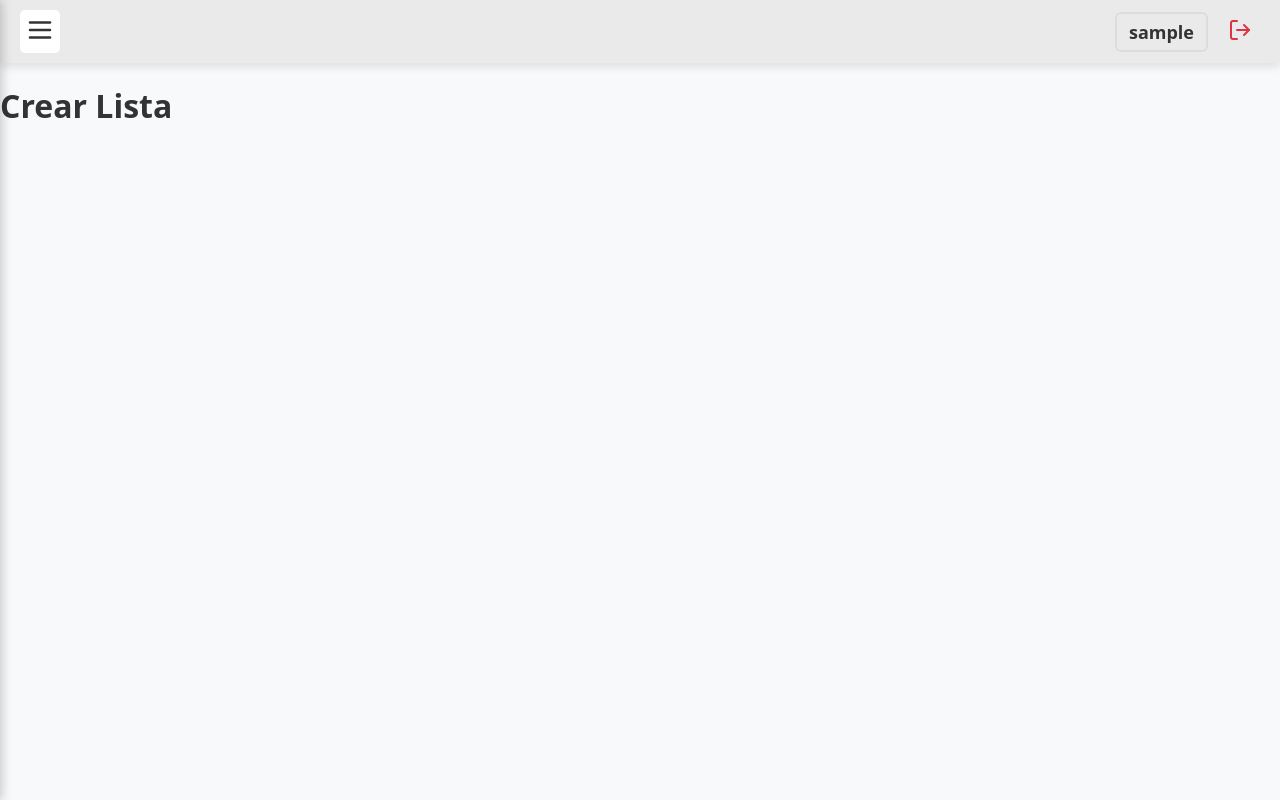
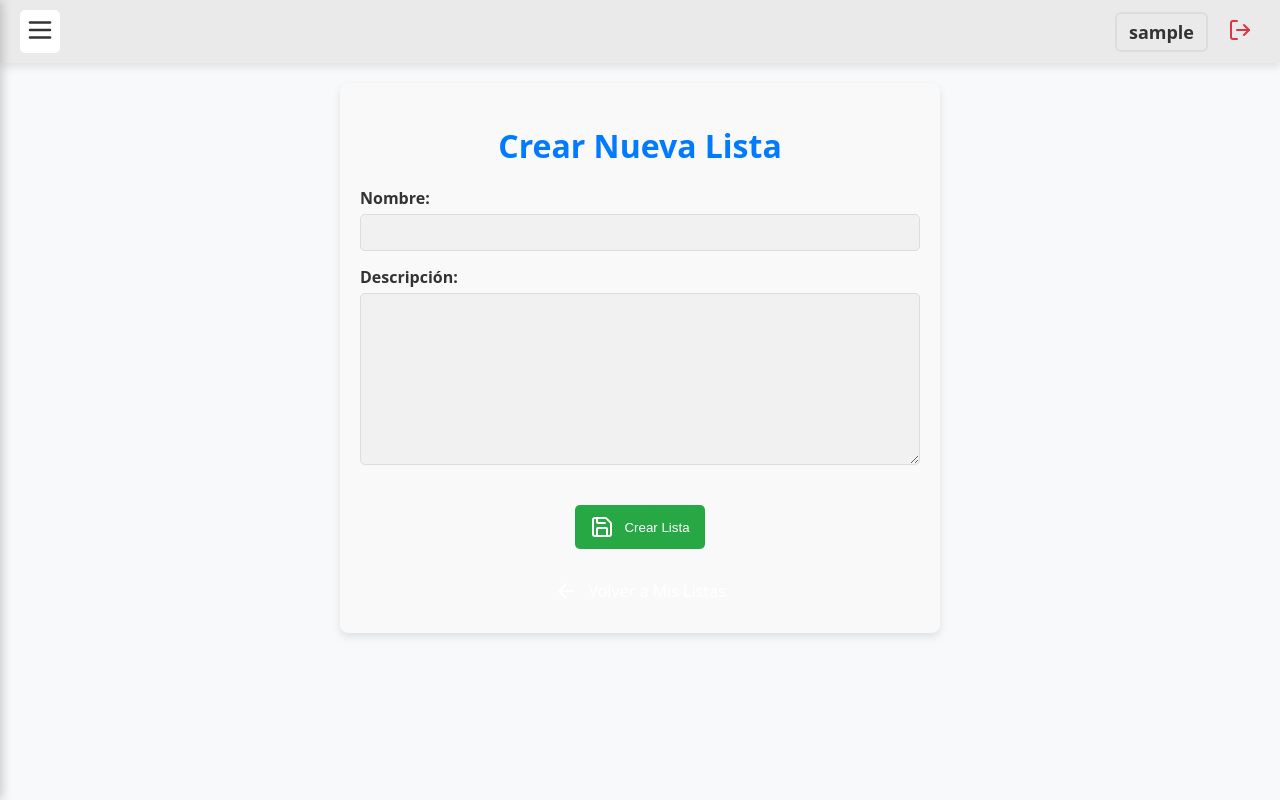
Before and after one commit to Danielrey99/Python, a React (Vite) app in the folder proyectos/web_python_todolist/web/: page /create-list in a window 1280 px wide. Built offline with nearby package versions, Linux system fonts and the light colour scheme; sample sign-in values are in the browser's storage.

Commit message:
feat(todolist): Agregar vista para crear lista y la funcion de eliminar lista

```diff
--- a/proyectos/web_python_todolist/web/src/pages/CreateListPage.jsx
+++ b/proyectos/web_python_todolist/web/src/pages/CreateListPage.jsx
@@ -1,8 +1,85 @@
+import React, { useState } from 'react';
+import { useNavigate, Link } from 'react-router-dom';
+import { crearLista } from '../services/apiService';
+import styles from './CreateListPage.module.css';
+import { ArrowLeft, Save } from 'lucide-react';
+
 function CreateListPage() {
+    const navigate = useNavigate();
+    const [nombreLista, setNombreLista] = useState('');
+    const [descripcion, setDescripcion] = useState('');
+    const [error, setError] = useState(null);
+    const [loading, setLoading] = useState(false);
+
+    const handleSubmit = async (e) => {
+        e.preventDefault();
+        setLoading(true);
+        setError(null);
+        try {
+            const nuevaLista = await crearLista(nombreLista, descripcion);
+            navigate(`/list/${nuevaLista.id}`);
+        } catch (err) {
+            setError(err.message);
+            setLoading(false);
+        }
+    };
+
+    if (loading) {
+        return (
+            <div className={styles.createFullScreenContainer}>
+                <div className={styles.createMessageContainer}>
+                    <div className={styles.createLoading}>
+                        Cargando...
+                    </div>
+                </div>
+            </div>
+        );
+    }
+
+    if (error) {
+        return (
+            <div className={styles.createFullScreenContainer}>
+                <div className={styles.createMessageContainer}>
+                    <div className={styles.createError}>Error: {error}</div>
+                </div>
+            </div>
+        );
+    }
 
     return (
-        <div>
-            <h1>Crear Lista</h1>
+        <div className={styles.createContainer}>
+            <h1 className={styles.createTitle}>Crear Nueva Lista</h1>
+            <form onSubmit={handleSubmit}>
+                <div className={styles.createFormGroup}>
+                    <label htmlFor="nombreLista" className={styles.createLabel}>Nombre:</label>
+                    <input
+                        type="text"
+                        id="nombreLista"
+                        value={nombreLista}
+                        onChange={(e) => setNombreLista(e.target.value)}
+                        required
+                        className={styles.createInput}
+                    />
+                </div>
+                <div className={styles.createFormGroup}>
+                    <label htmlFor="descripcion" className={styles.createLabel}>Descripción:</label>
+                    <textarea
+                        id="descripcion"
+                        value={descripcion}
+                        onChange={(e) => setDescripcion(e.target.value)}
+                        className={styles.createTextarea}
+                        rows="10"
+                    />
+                </div>
+                <button type="submit" className={styles.createSaveButton}>
+                    <Save size={24} className={styles.createIconMargin} /> Crear Lista
+                </button>
+            </form>
+            <div className={styles.createLinksContainer}>
+                <Link to="/todolist" className={styles.createBackButton}>
+                    <ArrowLeft size={24} className={styles.createIconMargin} /> Volver a Mis Listas
+                </Link>
+            </div>
         </div>
     );
 }
--- /dev/null
+++ b/proyectos/web_python_todolist/web/src/pages/CreateListPage.module.css
@@ -0,0 +1,124 @@
+.createContainer {
+    width: 90%;
+    max-width: 600px;
+    margin: 20px auto;
+    padding: 20px;
+    text-align: center;
+    background-color: var(--background);
+    color: var(--text);
+    border-radius: 8px;
+    box-shadow: 0 4px 8px rgba(0, 0, 0, 0.1);
+}
+
+.createTitle {
+    font-size: 2em;
+    margin-bottom: 20px;
+    color: var(--primary);
+}
+
+.createFormGroup {
+    margin-bottom: 15px;
+    text-align: left;
+}
+
+.createLabel {
+    display: block;
+    margin-bottom: 5px;
+    font-weight: bold;
+}
+
+.createInput,
+.createTextarea {
+    width: 100%;
+    padding: 10px;
+    border: 1px solid var(--border);
+    border-radius: 5px;
+    background-color: var(--table-row-alt);
+    color: var(--text);
+}
+
+.createTextarea {
+    resize: vertical;
+}
+
+.createSaveButton {
+    display: inline-flex;
+    align-items: center;
+    justify-content: center;
+    padding: 10px 15px;
+    background-color: var(--secondary);
+    color: white;
+    border: none;
+    border-radius: 5px;
+    cursor: pointer;
+    transition: background-color 0.3s;
+    margin-top: 20px;
+}
+
+.createSaveButton:hover {
+    background-color: var(--secondary-darker);
+}
+
+.createLinksContainer {
+    margin-top: 20px;
+    display: flex;
+    justify-content: center;
+}
+
+.createBackButton {
+    display: inline-flex;
+    align-items: center;
+    justify-content: center;
+    padding: 10px 15px;
+    border-radius: 5px;
+    color: white;
+    text-decoration: none;
+    transition: background-color 0.3s;
+    margin: 0 10px;
+}
+
+.createBackButton:hover {
+    background-color: var(--primary-darker);
+    transform: scale(1.1);
+}
+
+.createIconMargin {
+    margin-right: 10px;
+}
+
+.createFullScreenContainer {
+    display: flex;
+    justify-content: center;
+    align-items: center;
+    position: fixed;
+    top: 0;
+    left: 0;
+    width: 100%;
+    height: 100%;
+    background-color: rgba(0, 0, 0, 0.1);
+}
+
+.createMessageContainer {
+    text-align: center;
+}
+
+.createLoading {
+    color: var(--secondary-text);
+    background-color: var(--table-row-alt);
+    padding: 10px;
+    border-radius: 5px;
+    margin-top: 20px;
+    text-align: center;
+    display: flex;
+    align-items: center;
+    justify-content: center;
+}
+
+.createError {
+    color: var(--error);
+    background-color: var(--error-background);
+    padding: 10px;
+    border-radius: 5px;
+    margin-top: 20px;
+    text-align: center;
+}
--- a/proyectos/web_python_todolist/web/src/pages/ListDetailPage.jsx
+++ b/proyectos/web_python_todolist/web/src/pages/ListDetailPage.jsx
@@ -1,38 +1,45 @@
 import React, { useEffect, useState } from 'react';
-import { useParams, Link } from 'react-router-dom';
-import { obtenerListaPorId } from '../services/apiService';
+import { useParams, Link, useNavigate } from 'react-router-dom';
+import { obtenerListaPorId, eliminarLista } from '../services/apiService';
 import styles from './ListDetailPage.module.css';
-import { Loader2, Edit, ArrowLeft } from 'lucide-react';
+import { Loader2, Edit, ArrowLeft, Trash2 } from 'lucide-react';
 
 function ListDetailPage() {
     const { id } = useParams();
+    const navigate = useNavigate();
     const [lista, setLista] = useState(null);
     const [error, setError] = useState(null);
+    const [loading, setLoading] = useState(true);
 
     useEffect(() => {
         async function cargarLista() {
             try {
                 const data = await obtenerListaPorId(id);
                 setLista(data);
+                setLoading(false);
             } catch (err) {
                 setError(err.message);
+                setLoading(false);
             }
         }
 
         cargarLista();
     }, [id]);
 
-    if (error) {
-        return (
-            <div className={styles.detailFullScreenContainer}>
-                <div className={styles.detailMessageContainer}>
-                    <div className={styles.detailError}>Error: {error}</div>
-                </div>
-            </div>
-        );
+    const handleDelete = async () => {
+        if (window.confirm("¿Estás seguro de que quieres eliminar esta lista?")) {
+            setLoading(true);
+            try {
+                await eliminarLista(id);
+                navigate('/todolist');
+            } catch (err) {
+                setError(err.message);
+                setLoading(false);
             }
+        }
+    };
 
-    if (!lista) {
+    if (loading) {
         return (
             <div className={styles.detailFullScreenContainer}>
                 <div className={styles.detailMessageContainer}>
@@ -40,6 +47,16 @@ function ListDetailPage() {
                         <Loader2 size={30} className={styles.detailLoaderIcon} />
                         Cargando lista...
                     </div>
+                </div>
+            </div>
+        );
+    }
+
+    if (error) {
+        return (
+            <div className={styles.detailFullScreenContainer}>
+                <div className={styles.detailMessageContainer}>
+                    <div className={styles.detailError}>Error: {error}</div>
                 </div>
             </div>
         );
@@ -57,12 +74,17 @@ function ListDetailPage() {
                 )) : 'Sin descripción'}
             </p>
 
+            <div className={styles.detailActionsContainer}>
                 <Link to="/todolist" className={styles.detailBackButton}>
                     <ArrowLeft size={24} />
                 </Link>
+                <button onClick={handleDelete} className={styles.detailDeleteButton}>
+                    <Trash2 size={24} />
+                </button>
                 <Link to={`/edit-list/${lista.id}`} className={styles.detailEditLink}>
                     <Edit size={24} />
                 </Link>
+            </div>
         </div>
     );
 }
--- a/proyectos/web_python_todolist/web/src/pages/ListDetailPage.module.css
+++ b/proyectos/web_python_todolist/web/src/pages/ListDetailPage.module.css
@@ -69,7 +69,13 @@
     100% { transform: rotate(360deg); }
 }
 
-.detailBackButton, .detailEditLink {
+.detailActionsContainer {
+    display: flex;
+    justify-content: center;
+    margin-top: 20px;
+}
+
+.detailBackButton, .detailEditLink, .detailDeleteButton {
     display: inline-flex;
     align-items: center;
     justify-content: center;
@@ -78,18 +84,20 @@
     color: white;
     text-decoration: none;
     transition: background-color 0.3s;
+    margin: 0 10px;
 }
 
 .detailBackButton {
     background-color: var(--primary);
-    margin-right: 10px;
-    margin-top: 10px;
 }
 
 .detailEditLink {
     background-color: var(--secondary);
-    margin-left: 10px;
-    margin-top: 10px;
+}
+
+.detailDeleteButton {
+    background-color: red;
+    border: none; /* Añadido para eliminar el borde blanco */
 }
 
 .detailBackButton:hover {
@@ -101,3 +109,8 @@
     background-color: var(--secondary-darker);
     transform: scale(1.1);
 }
+
+.detailDeleteButton:hover {
+    background-color: darkred;
+    transform: scale(1.1);
+}
```
Lines whose indentation alone changed are shown as unchanged.
